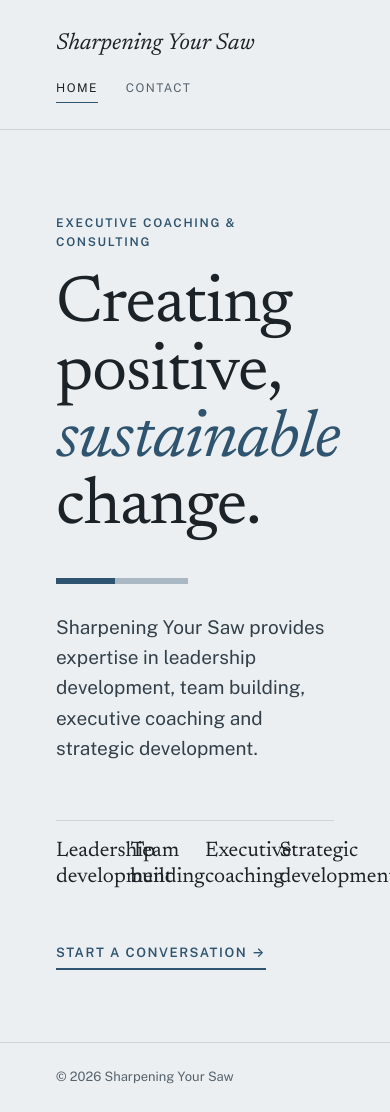
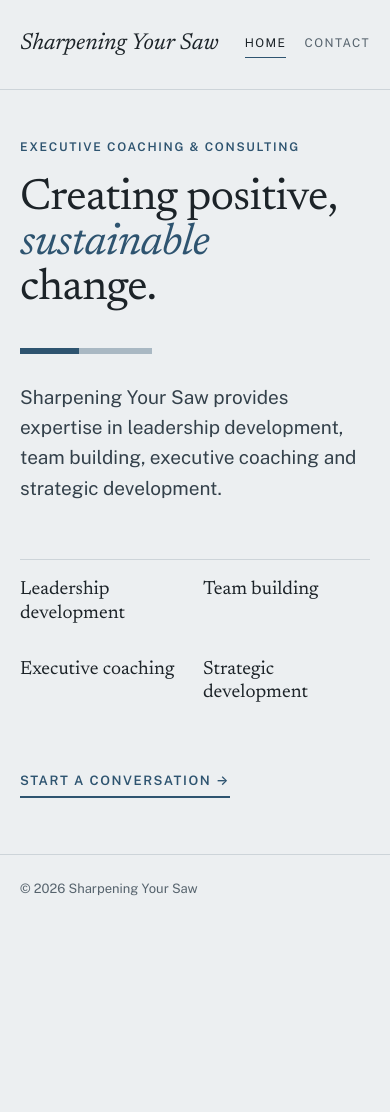
Before and after one commit to dstrunk/sharpeningyoursaw, a Jekyll site: the page built from index.md, in a window 390 px wide. Built offline with Jekyll 4.4.1, drawn with Linux system fonts in a browser that asks for light colours; after the commit the page ends 924 px from its top, so only the background shows below that.

Commit message:
feat: add phone layout

```diff
--- a/assets/site.css
+++ b/assets/site.css
@@ -190,3 +190,15 @@ body {
   padding: 14px 26px;
 }
 .submit-button:disabled { opacity: .6; cursor: progress; }
+
+@media (max-width: 640px) {
+  :root { --gutter: 20px; }
+  .site-header nav { gap: 18px; }
+  .site-main { padding-block: 48px 56px; }
+  .display-title { font-size: 44px; }
+  .display-title--small { font-size: 38px; }
+  .services { grid-template-columns: repeat(2, minmax(0, 1fr)); gap: 0 16px; }
+  .services li { padding-bottom: 14px; font-size: 19px; }
+  .contact { grid-template-columns: 1fr; gap: 28px; }
+  .field-row { grid-template-columns: 1fr; }
+}
```
Also changed, not shown: tests/e2e/responsive.spec.js (added, +43 -0 lines).
